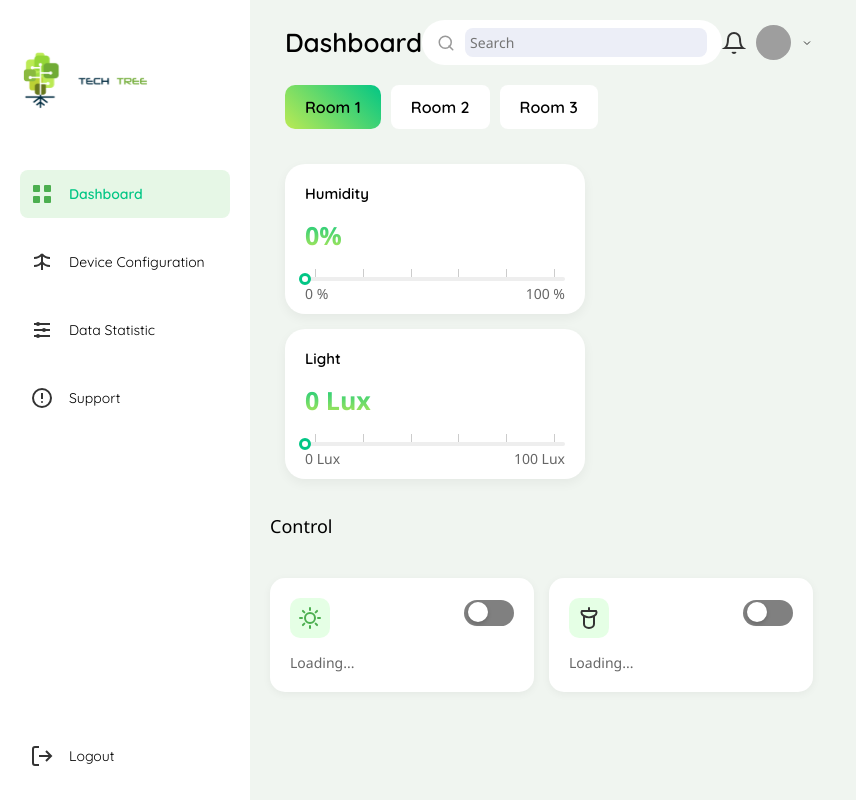
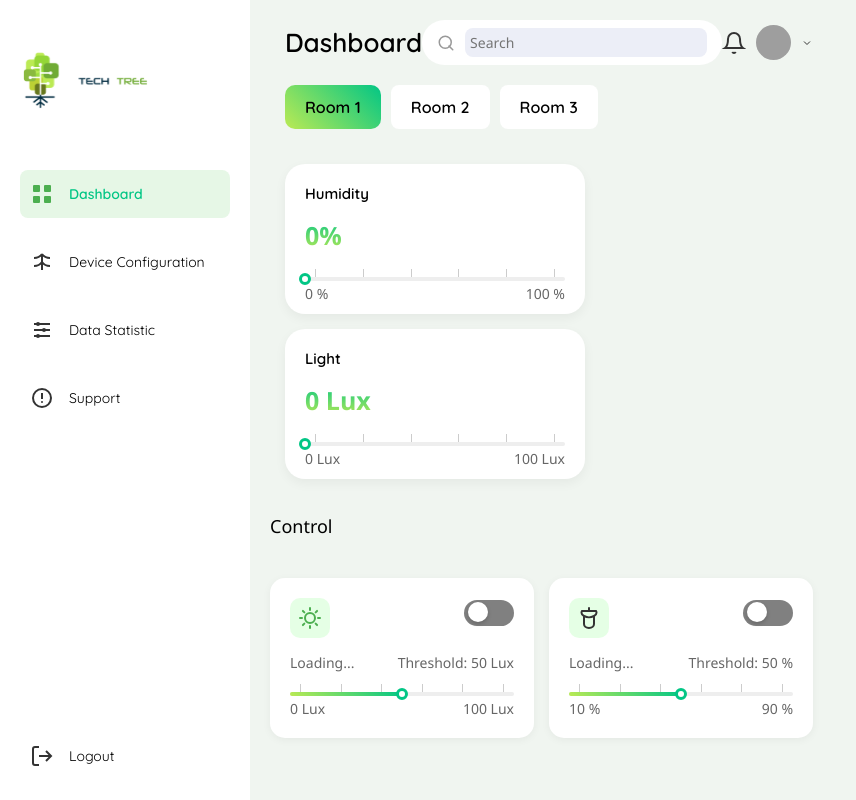
Before and after one commit to kchan139/fe-smartfarm, a React (Create React App) app: page /dashboard in a window 1280 px wide. Shown: the whole page, without its empty margins (0-856 px from the left). Built offline with nearby package versions, Linux system fonts and the light colour scheme; no server answers; sample sign-in values are in the browser's storage; grey boxes are pictures that could not be loaded.

Commit message:
Update Light and Pump sliders with backend sync and step constraint

```diff
--- a/src/pages/Dashboard/Control/Light/Light.css
+++ b/src/pages/Dashboard/Control/Light/Light.css
@@ -0,0 +1,17 @@
+.widget-status{
+    width: 100px;
+    height: 0;
+    padding-right: 10px;
+}
+.threshold{
+    text-align: right;
+    margin-bottom: 20px;
+    font-family: 'Segoe UI', Tahoma, Geneva, Verdana, sans-serif;
+    font-size: 14px;
+    color: rgb(102, 102, 102);
+}
+
+.threshold-bar{
+    margin-top: 20px;
+    cursor: pointer;
+}
--- a/src/pages/Dashboard/Control/Light/Light.js
+++ b/src/pages/Dashboard/Control/Light/Light.js
@@ -1,36 +1,49 @@
 import { useState, useEffect } from 'react';
-import './Light.css'
+import './Light.css';
+import Slider from '../../Slider';
 
 function Light() {
     const [isActive, setIsActive] = useState(false);
     const [isLoading, setIsLoading] = useState(true);
+    const [sliderValue, setSliderValue] = useState(50);
 
     useEffect(() => {
         fetch('https://dadn-242-backend.vercel.app/getSetting?Output_ID=L01')
             .then(res => res.json())
             .then(data => {
                 setIsActive(data.Activation === "on");
+                if (data.Threshold !== undefined) {
+                    setSliderValue(parseInt(data.Threshold));
+                }
                 setIsLoading(false);
             });
     }, []);
 
     const handleToggle = async () => {
-        const newActivation = !isActive ? "on" : "off";
-
+        const newActivation = isActive ? "off" : "on";
         try {
-            const response = await fetch(
-                'https://dadn-242-backend.vercel.app/webAction/changeLightActivation',
-                {
-                    method: 'PUT',
-                    headers: { 'Content-Type': 'application/json' },
-                    body: JSON.stringify({ Activation: newActivation })
-                }
-            );
-
-            if (!response.ok) throw new Error('Update failed');
+            await fetch('https://dadn-242-backend.vercel.app/webAction/changeLightActivation', {
+                method: 'PUT',
+                headers: { 'Content-Type': 'application/json' },
+                body: JSON.stringify({ Activation: newActivation })
+            });
             setIsActive(!isActive);
         } catch (error) {
             console.error('Toggle error:', error);
+        }
+    };
+
+    // Handler that sends the new limit to the backend on slider release
+    const handleLimitRelease = async (newValue) => {
+        try {
+            await fetch('https://dadn-242-backend.vercel.app/webAction/setLightLimit', {
+                method: 'PUT',
+                headers: { 'Content-Type': 'application/json' },
+                body: JSON.stringify({ Limit: newValue })
+            });
+            console.log('Light limit updated to:', newValue);
+        } catch (error) {
+            console.error('Error updating light limit:', error);
         }
     };
 
@@ -39,15 +52,15 @@ function Light() {
             <div className="widget-header">
                 <div className="widget-icon">
                     <svg width="24" height="24" viewBox="0 0 24 24" fill="none">
-                            <circle cx="12" cy="12" r="5" stroke="#4CAF50" stroke-width="2"/>
-                            <path d="M12 4V2" stroke="#4CAF50" stroke-width="2" stroke-linecap="round"/>
-                            <path d="M12 22V20" stroke="#4CAF50" stroke-width="2" stroke-linecap="round"/>
-                            <path d="M20 12L22 12" stroke="#4CAF50" stroke-width="2" stroke-linecap="round"/>
-                            <path d="M2 12L4 12" stroke="#4CAF50" stroke-width="2" stroke-linecap="round"/>
-                            <path d="M17.6569 6.34315L19.0711 4.92893" stroke="#4CAF50" stroke-width="2" stroke-linecap="round"/>
-                            <path d="M4.92893 19.0711L6.34315 17.6569" stroke="#4CAF50" stroke-width="2" stroke-linecap="round"/>
-                            <path d="M17.6569 17.6569L19.0711 19.0711" stroke="#4CAF50" stroke-width="2" stroke-linecap="round"/>
-                            <path d="M4.92893 4.92893L6.34315 6.34315" stroke="#4CAF50" stroke-width="2" stroke-linecap="round"/>
+                        <circle cx="12" cy="12" r="5" stroke="#4CAF50" strokeWidth="2"/>
+                        <path d="M12 4V2" stroke="#4CAF50" strokeWidth="2" strokeLinecap="round"/>
+                        <path d="M12 22V20" stroke="#4CAF50" strokeWidth="2" strokeLinecap="round"/>
+                        <path d="M20 12L22 12" stroke="#4CAF50" strokeWidth="2" strokeLinecap="round"/>
+                        <path d="M2 12L4 12" stroke="#4CAF50" strokeWidth="2" strokeLinecap="round"/>
+                        <path d="M17.6569 6.34315L19.0711 4.92893" stroke="#4CAF50" strokeWidth="2" strokeLinecap="round"/>
+                        <path d="M4.92893 19.0711L6.34315 17.6569" stroke="#4CAF50" strokeWidth="2" strokeLinecap="round"/>
+                        <path d="M17.6569 17.6569L19.0711 19.0711" stroke="#4CAF50" strokeWidth="2" strokeLinecap="round"/>
+                        <path d="M4.92893 4.92893L6.34315 6.34315" stroke="#4CAF50" strokeWidth="2" strokeLinecap="round"/>
                     </svg>
                 </div>
                 <div className={`toggle-switch ${isActive ? 'active' : ''}`}>
@@ -64,11 +77,25 @@ function Light() {
                     </label>
                 </div>
             </div>
-            <div className="widget-status">
-                {isLoading ? 'Loading...' : `Light: ${isActive ? 'ON' : 'OFF'}`}
+            <div>
+                <div className="widget-status">
+                    {isLoading ? 'Loading...' : `Light: ${isActive ? 'ON' : 'OFF'}`}
+                </div>
+                <div className="threshold">
+                    Threshold: {sliderValue} Lux
+                </div>
             </div>
+            <Slider
+                lowest={0}
+                highest={100}
+                value={sliderValue}
+                unit="Lux"
+                onChange={setSliderValue}
+                onRelease={handleLimitRelease}
+                step={10}  // Only this slider will update in steps of 10
+            />
         </div>
-    )
+    );
 }
 
-export default Light
+export default Light;
--- a/src/pages/Dashboard/Control/Pump/Pump.js
+++ b/src/pages/Dashboard/Control/Pump/Pump.js
@@ -1,22 +1,26 @@
 import { useState, useEffect } from 'react';
-import './Pump.css'
+import './Pump.css';
+import Slider from '../../Slider';
 
 function Pump() {
     const [isActive, setIsActive] = useState(false);
     const [isLoading, setIsLoading] = useState(true);
+    const [sliderValue, setSliderValue] = useState(50);
 
     useEffect(() => {
         fetch('https://dadn-242-backend.vercel.app/getSetting?Output_ID=WP01')
             .then(res => res.json())
             .then(data => {
                 setIsActive(data.Activation === "on");
+                if (data.Threshold !== undefined) {
+                    setSliderValue(parseInt(data.Threshold));
+                }
                 setIsLoading(false);
             });
     }, []);
 
     const handleToggle = async () => {
         const newActivation = !isActive ? "on" : "off";
-
         try {
             const response = await fetch(
                 'https://dadn-242-backend.vercel.app/webAction/changeWaterPumpActivation',
@@ -26,11 +30,24 @@ function Pump() {
                     body: JSON.stringify({ Activation: newActivation })
                 }
             );
-
             if (!response.ok) throw new Error('Update failed');
             setIsActive(!isActive);
         } catch (error) {
             console.error('Toggle error:', error);
+        }
+    };
+
+
+    const handleLimitRelease = async (newValue) => {
+        try {
+            await fetch('https://dadn-242-backend.vercel.app/webAction/setSoilMoistureLimit', {
+                method: 'PUT',
+                headers: { 'Content-Type': 'application/json' },
+                body: JSON.stringify({ Limit: newValue })
+            });
+            console.log('Soil moisture limit updated to:', newValue);
+        } catch (error) {
+            console.error('Error updating soil moisture limit:', error);
         }
     };
 
@@ -39,9 +56,9 @@ function Pump() {
             <div className="widget-header">
                 <div className="widget-icon">
                     <svg width="24" height="24" viewBox="0 0 24 24" fill="none">
-                        <path d="M12 2L12 5" stroke="#333" stroke-width="2" stroke-linecap="round"/>
-                        <path d="M5 5H19C19 5 21 8 17 10C13 12 11 12 7 10C3 8 5 5 5 5Z" stroke="#333" stroke-width="2"/>
-                        <path d="M7 10C7 10 7 16 7 18C7 20 9 22 12 22C15 22 17 20 17 18C17 16 17 10 17 10" stroke="#333" stroke-width="2"/>
+                        <path d="M12 2L12 5" stroke="#333" strokeWidth="2" strokeLinecap="round" />
+                        <path d="M5 5H19C19 5 21 8 17 10C13 12 11 12 7 10C3 8 5 5 5 5Z" stroke="#333" strokeWidth="2" />
+                        <path d="M7 10C7 10 7 16 7 18C7 20 9 22 12 22C15 22 17 20 17 18C17 16 17 10 17 10" stroke="#333" strokeWidth="2" />
                     </svg>
                 </div>
                 <div className={`toggle-switch ${isActive ? 'active' : ''}`}>
@@ -58,11 +75,27 @@ function Pump() {
                     </label>
                 </div>
             </div>
-            <div className="widget-status">
-                {isLoading ? 'Loading...' : `Pump: ${isActive ? 'ON' : 'OFF'}`}
+            <div>
+                <div className="widget-status">
+                    {isLoading ? 'Loading...' : `Pump: ${isActive ? 'ON' : 'OFF'}`}
+                </div>
+                <div className="threshold">
+                    Threshold: {sliderValue} %
+                </div>
             </div>
+
+            <Slider
+                lowest={10}
+                highest={90}
+                value={sliderValue}
+                unit="%"
+                onChange={setSliderValue}
+                onRelease={handleLimitRelease}
+                step={10}
+
+            />
         </div>
-    )
+    );
 }
 
 export default Pump;
--- a/src/pages/Dashboard/Dashboard.js
+++ b/src/pages/Dashboard/Dashboard.js
@@ -46,7 +46,7 @@ function Dashboard() {
     }, [])
 
     return (
-        <div class="dashboard">
+        <div class="dashboard" display="inline-block">
             <Widget value={humid} unit="%" lowest="0" highest="100" >Humidity</Widget>
             {/* <Widget value={temp} unit="°C" lowest="0" highest="50" >Temerature</Widget> */}
             <Widget value={light} unit=" Lux" lowest="0" highest="100" >Light</Widget>
--- a/src/pages/Dashboard/Slider.css
+++ b/src/pages/Dashboard/Slider.css
@@ -15,7 +15,7 @@
     height: 100%;
     background: linear-gradient(225deg, #02C685 0%, #BBEA54 100%);
     border-radius: 10px;
-    width: 80%;
+    /* width: 80%; */
     position: relative;
 }
 
@@ -29,11 +29,12 @@
     top: 50%;
     transform: translate(-50%, -50%);
     z-index: 1;
+    cursor: pointer;
 }
 
-.status-slider .slider-thumb {
+/* .status-slider .slider-thumb {
     left: 50%;
-}
+} */
 
 .slider-labels {
     display: flex;
@@ -55,3 +56,8 @@
     height: 10px;
     background-color: #ccc;
 }
+
+.slider-container.disabled {
+    pointer-events: none;
+    cursor: not-allowed;
+}
--- a/src/pages/Dashboard/Slider.js
+++ b/src/pages/Dashboard/Slider.js
@@ -1,28 +1,81 @@
+import './Slider.css'
+import { useRef, useState } from 'react';
 
-import './Slider.css'
+function Slider({ lowest, highest, value, unit, onChange = () => {}, onRelease = () => {}, disabled = false, step = 1 }) {
+    const sliderRef = useRef(null);
+    const [isDragging, setIsDragging] = useState(false);
 
-function Slider ({lowest, highest, value, unit}) {
+    // Helper function rounds number to nearest multiple of step
+    const roundToStep = (num) => {
+        return Math.round(num / step) * step;
+    };
+
+    const handleMouseDown = () => {
+        if (disabled) return;
+        setIsDragging(true);
+    };
+
+    const handleMouseMove = (e) => {
+        if (disabled || !isDragging || !sliderRef.current) return;
+        const rect = sliderRef.current.getBoundingClientRect();
+        let percent = (e.clientX - rect.left) / rect.width;
+        percent = Math.min(Math.max(percent, 0), 1);
+        const newValueUnrounded = percent * (highest - lowest) + lowest;
+        const newValue = roundToStep(newValueUnrounded);
+        onChange(newValue);
+    };
+
+    const handleMouseUp = () => {
+        setIsDragging(false);
+        onRelease(value);
+    };
+
+    const handleTouchStart = (e) => {
+        if (disabled) return;
+        setIsDragging(true);
+    };
+
+    const handleTouchMove = (e) => {
+        if (disabled || !isDragging || !sliderRef.current) return;
+        const touch = e.touches[0];
+        const rect = sliderRef.current.getBoundingClientRect();
+        let percent = (touch.clientX - rect.left) / rect.width;
+        percent = Math.min(Math.max(percent, 0), 1);
+        const newValueUnrounded = percent * (highest - lowest) + lowest;
+        const newValue = roundToStep(newValueUnrounded);
+        onChange(newValue);
+    };
+
+    const handleTouchEnd = () => {
+        setIsDragging(false);
+        onRelease(value);
+    };
+
+    const percentage = ((value - lowest) / (highest - lowest)) * 100 + '%';
 
     return (
-        <div class="slider-container status-slider">
-        <div class="slider">
-            <div class="slider-fill" style={{ width: value }}></div>
-            <div class="slider-thumb" style={{ left: value }}></div>
+        <div
+            className={`slider-container status-slider ${disabled ? 'disabled' : ''}`}
+            onMouseMove={handleMouseMove}
+            onMouseUp={handleMouseUp}
+            onMouseLeave={handleMouseUp}
+            onTouchMove={handleTouchMove}
+            onTouchEnd={handleTouchEnd}
+            ref={sliderRef}
+        >
+            <div className="slider" onMouseDown={handleMouseDown} onTouchStart={handleTouchStart}>
+                <div className="slider-fill" style={{ width: percentage }}></div>
+                <div className="slider-thumb" style={{ left: percentage }}></div>
+            </div>
+            <div className="slider-ticks">
+                {[...Array(6)].map((_, i) => <div className="tick" key={i}></div>)}
+            </div>
+            <div className="slider-labels">
+                <span>{lowest} {unit}</span>
+                <span>{highest} {unit}</span>
+            </div>
         </div>
-        <div class="slider-ticks">
-            <div class="tick"></div>
-            <div class="tick"></div>
-            <div class="tick"></div>
-            <div class="tick"></div>
-            <div class="tick"></div>
-            <div class="tick"></div>
-        </div>
-        <div class="slider-labels">
-            <span>{lowest} {unit}</span>
-            <span>{highest} {unit}</span>
-        </div>
-    </div>
-    )
+    );
 }
 
 export default Slider;
--- a/src/pages/Dashboard/Widget.js
+++ b/src/pages/Dashboard/Widget.js
@@ -14,7 +14,7 @@ function Widget({children, value, unit, lowest, highest}) {
             <div class="widget metric-widget">
                 <div class="metric-title">{children}</div>
                 <div class="metric-value">{value}{unit}</div>
-                <Slider lowest={lowest} highest={highest} value={width} unit={unit}></Slider>
+                <Slider lowest={lowest} highest={highest} value={value} unit={unit}></Slider>
             </div>
         </>
     )
```
